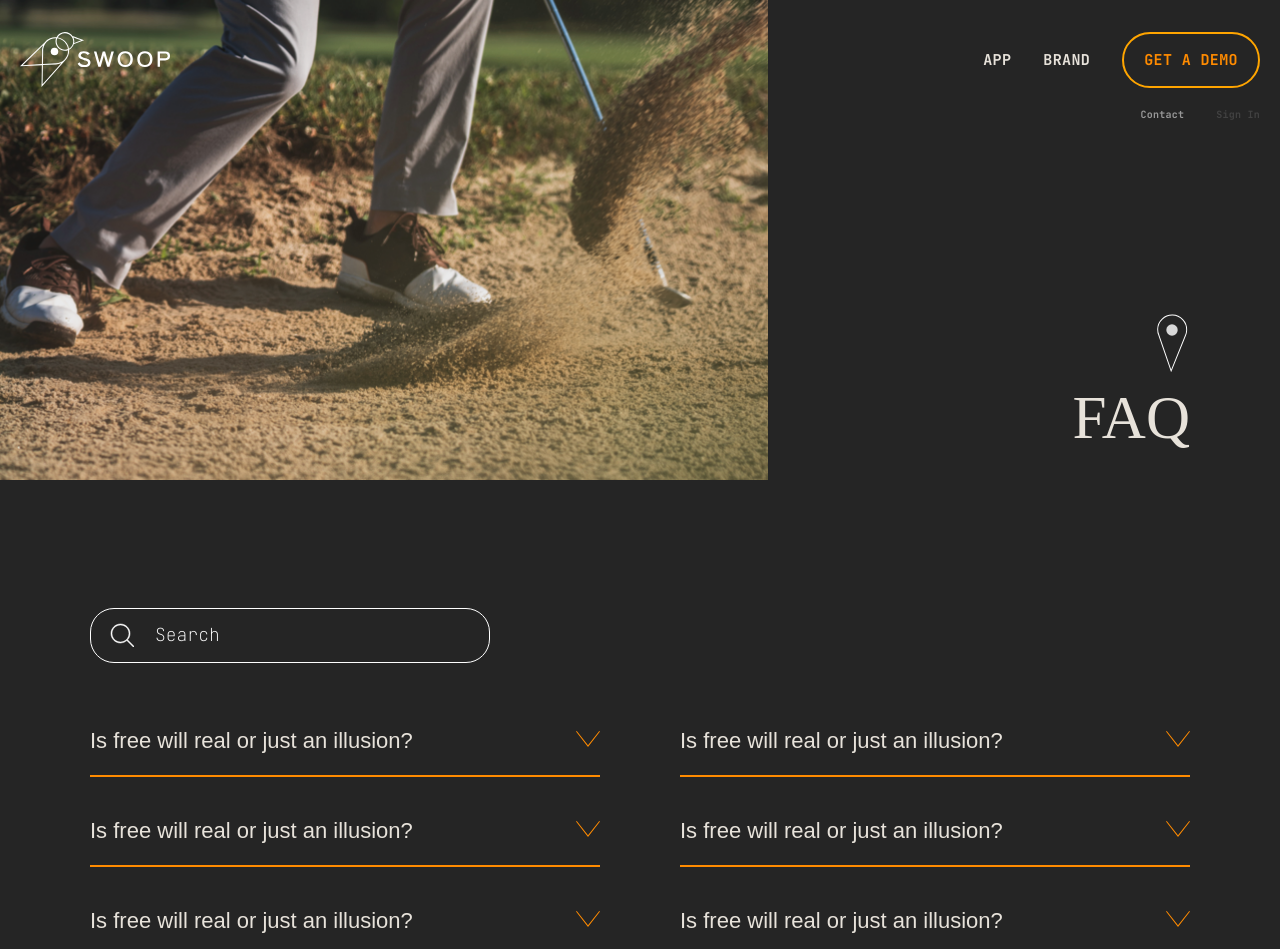
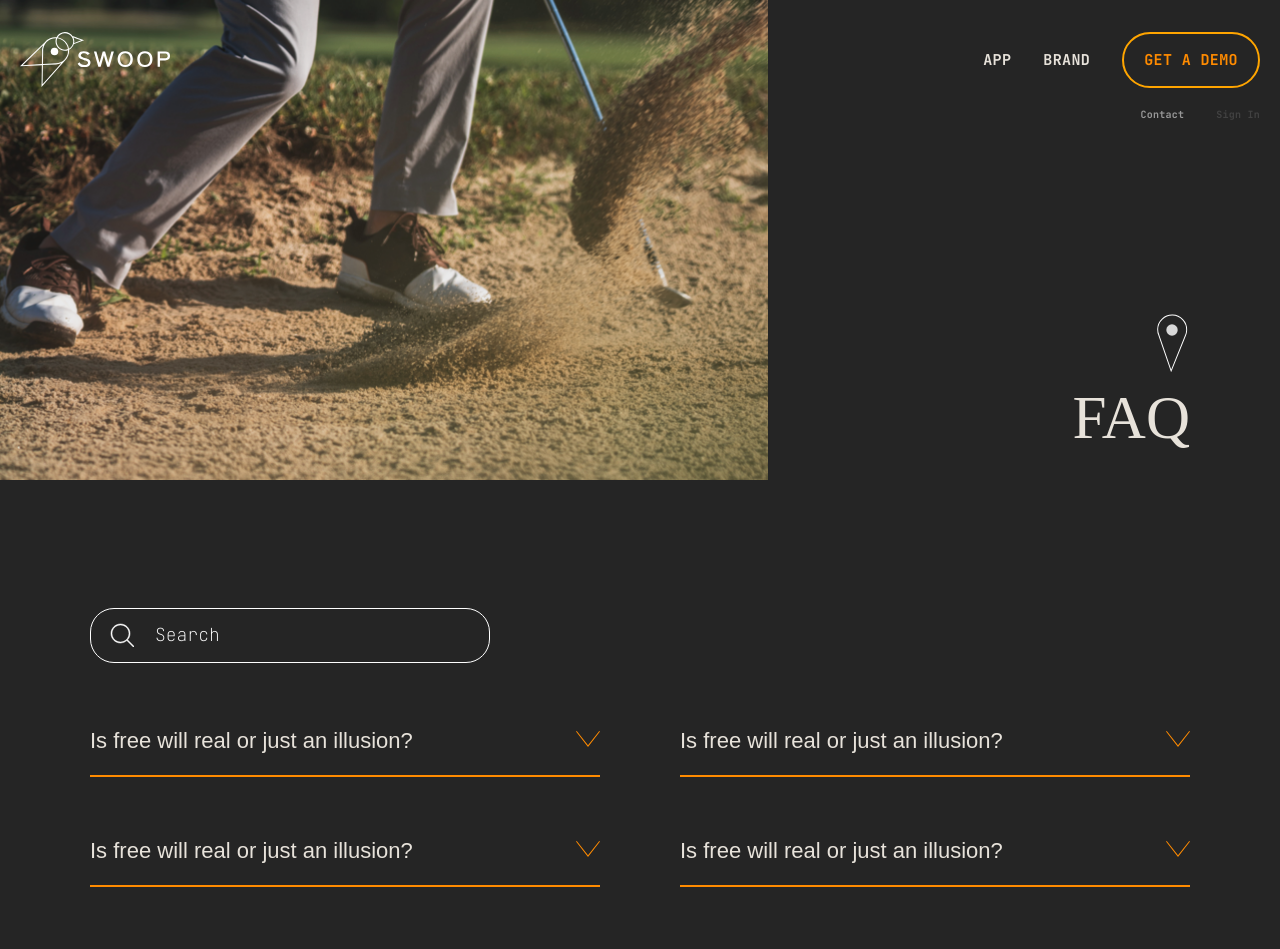
Before and after one commit to avantbaker/swoop, a Next.js app: page /faq in a window 1280 px wide. Shown: the top 949 px of the page. Built offline with nearby package versions, Linux system fonts and the light colour scheme; a web font is replaced by a local one.

Commit message:
minor adjustment to spacing

```diff
--- a/pages/faq.tsx
+++ b/pages/faq.tsx
@@ -36,7 +36,7 @@ const StyledAccordion = styled(Accordion)`
 `;
 const StyledAccordionItem = styled(AccordionItem)`
 	flex: 0 1 100%;
-	margin-bottom: ${rem(40)};
+	margin-bottom: ${rem(60)};
 	@media screen and (min-width: ${({ theme }) => theme.breakpoints[1]}) {
 		flex: 0 1 calc(50% - 40px);
 
```
